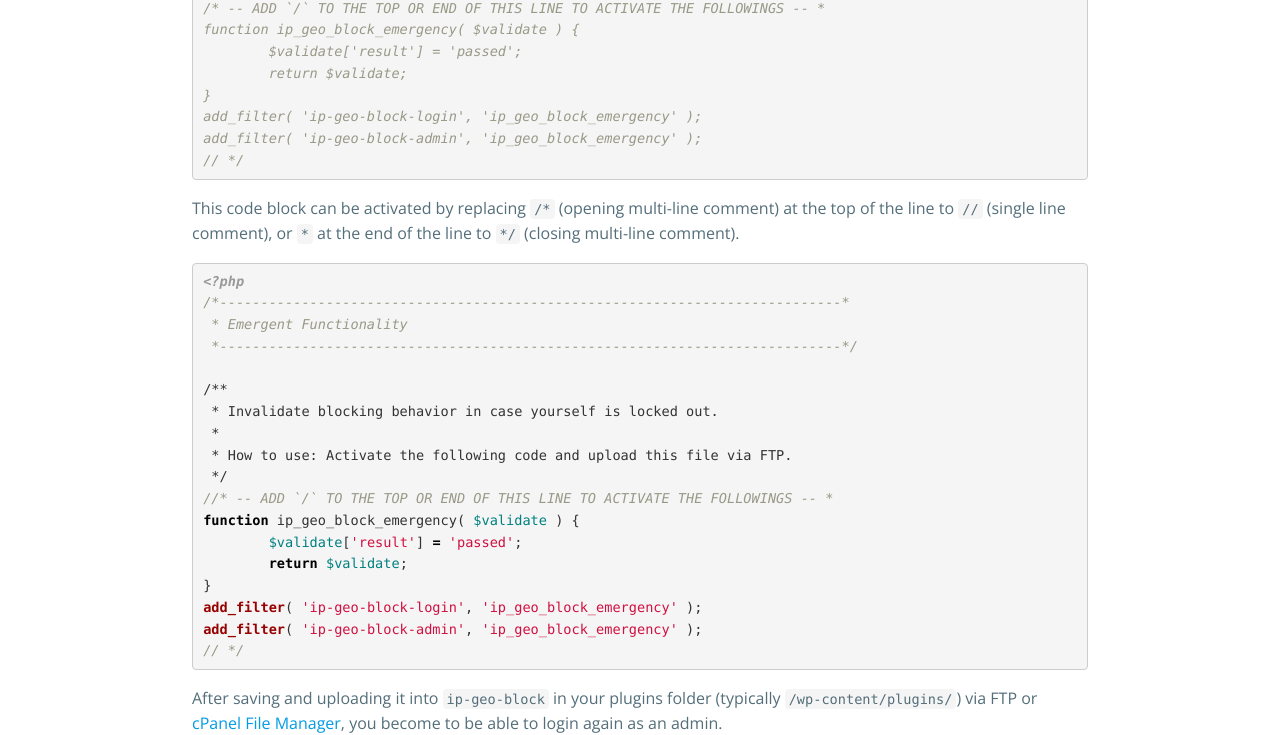
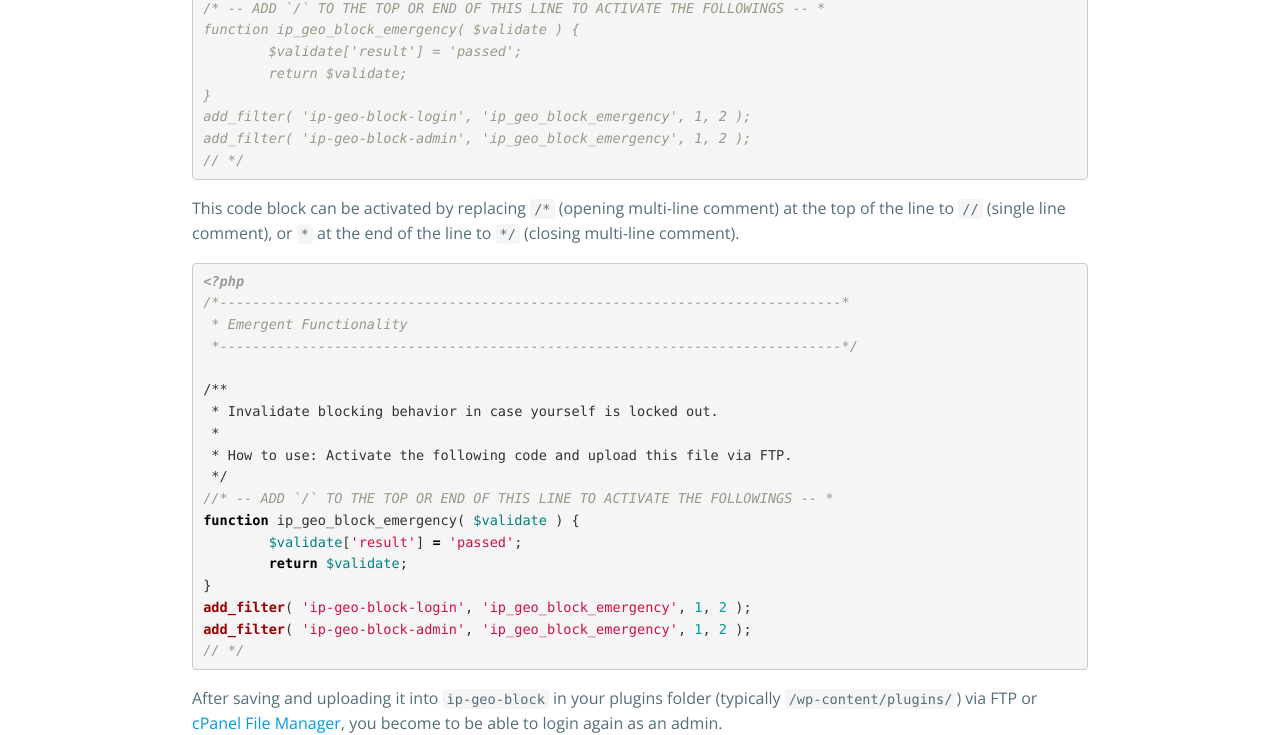
Before and after one commit to tokkonopapa/WordPress-IP-Geo-Block, a Jekyll site: the page built from _codex/02. FAQ/01. Emergency/what-should-i-do-when-i-m-locked-out.md, in a window 1280 px wide and 1400 px high. Shown: the part 590-1325 px from the top of the window. Built offline with Jekyll 4.4.1, drawn with Linux system fonts in a browser that asks for light colours; some web fonts are replaced.

Commit message:
Fix the issue of emergency functionality.

```diff
--- a/_codex/02. FAQ/01. Emergency/what-should-i-do-when-i-m-locked-out.md
+++ b/_codex/02. FAQ/01. Emergency/what-should-i-do-when-i-m-locked-out.md
@@ -31,8 +31,8 @@ function ip_geo_block_emergency( $validate ) {
 	$validate['result'] = 'passed';
 	return $validate;
 }
-add_filter( 'ip-geo-block-login', 'ip_geo_block_emergency' );
-add_filter( 'ip-geo-block-admin', 'ip_geo_block_emergency' );
+add_filter( 'ip-geo-block-login', 'ip_geo_block_emergency', 1, 2 );
+add_filter( 'ip-geo-block-admin', 'ip_geo_block_emergency', 1, 2 );
 // */
 {% endhighlight %}
 
@@ -56,8 +56,8 @@ function ip_geo_block_emergency( $validate ) {
 	$validate['result'] = 'passed';
 	return $validate;
 }
-add_filter( 'ip-geo-block-login', 'ip_geo_block_emergency' );
-add_filter( 'ip-geo-block-admin', 'ip_geo_block_emergency' );
+add_filter( 'ip-geo-block-login', 'ip_geo_block_emergency', 1, 2 );
+add_filter( 'ip-geo-block-admin', 'ip_geo_block_emergency', 1, 2 );
 // */
 {% endhighlight %}
 
```
